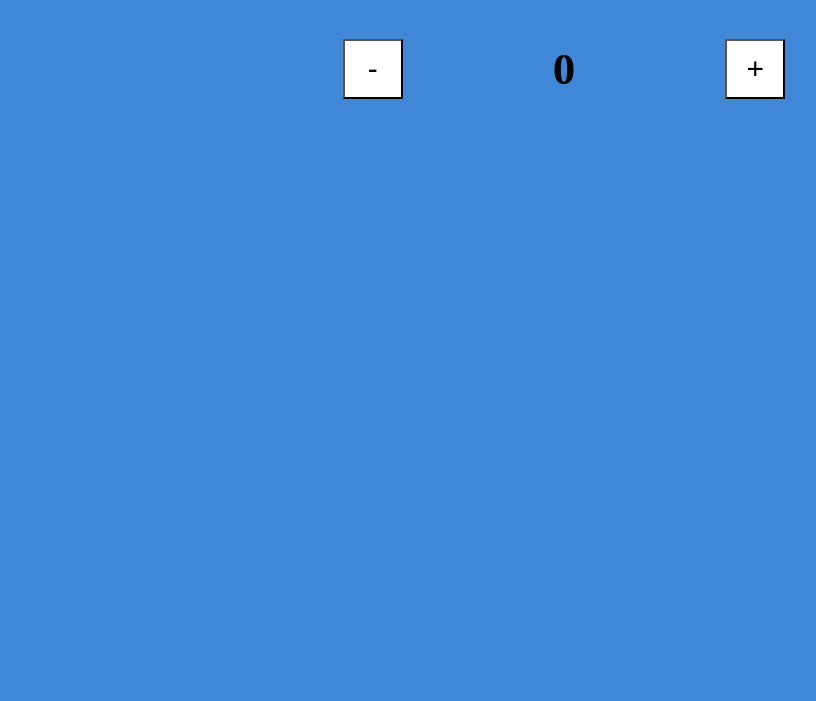
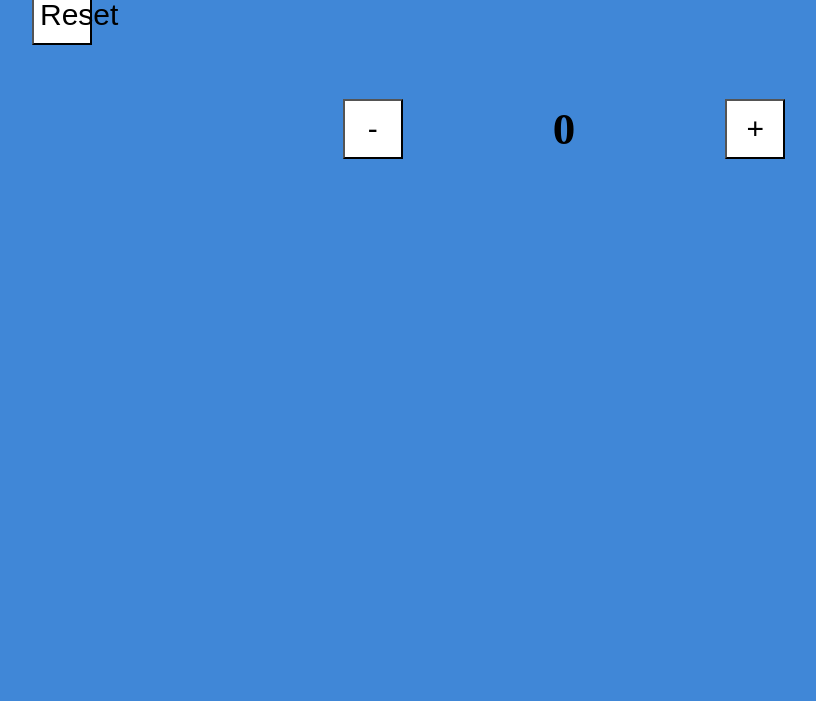
Before and after one commit to jronit/Um-Counter, a plain HTML site: page index.html in a window 1280 px wide. Shown: the part 99-800 px from the top of the page, without its empty margins (76-892 px from the left). Drawn offline with Linux system fonts and the light colour scheme.

Commit message:
reset button in progress

```diff
--- a/app.js
+++ b/app.js
@@ -26,3 +26,8 @@ function decrement() {
     }
 
 }
+
+function reset() {
+    data = 0;
+    document.getElementById("counting").innerText = data;
+}
--- a/index.html
+++ b/index.html
@@ -11,9 +11,13 @@
 <body>
     <br>
     <div class="box">"Um" Counter</div>
+    <div class="left">
+      <button type="reset" onclick="reset()">Reset</button>
+    </div>
     <br>
     <br>
     <br>
+
       <div class="center">
 
         <button onclick="decrement()">-</button>
```
